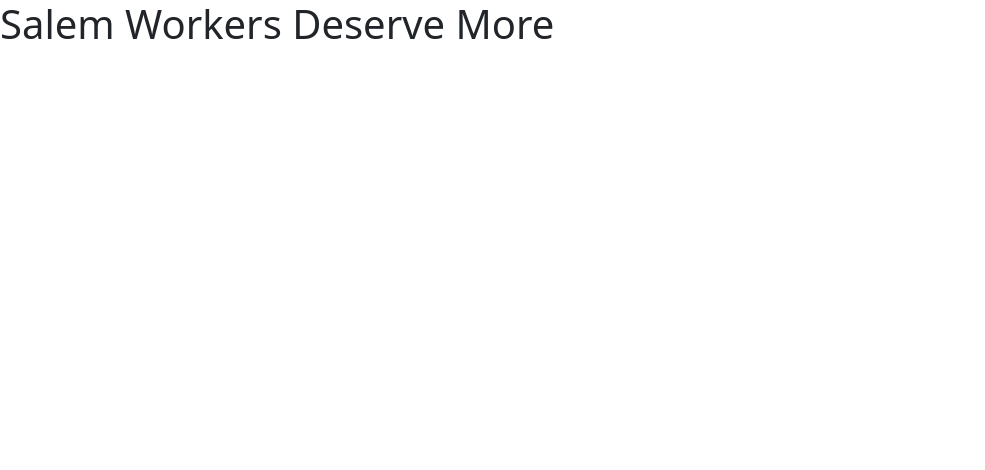
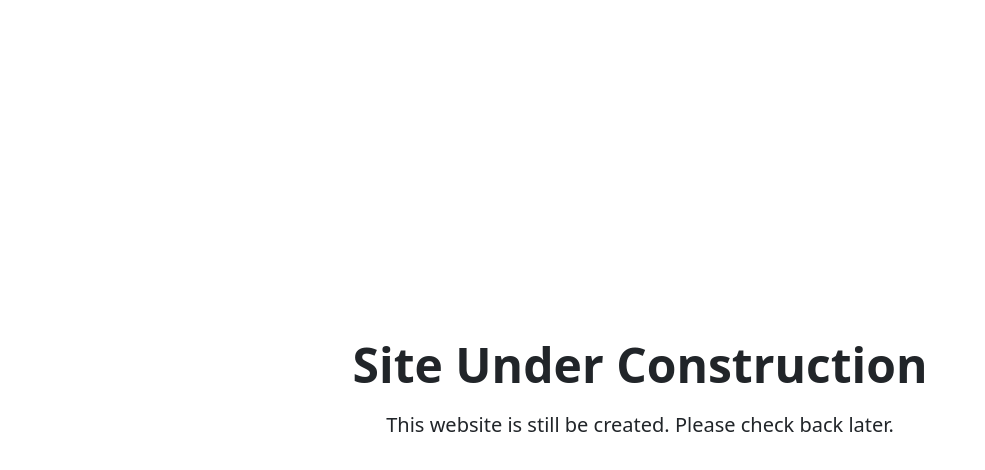
Before and after one commit to Salem-DSA/salemwdm, a React (Vite) app: page / in a window 1280 px wide. Shown: the top 470 px of the page, without its empty margins (0-985 px from the left). Built offline with nearby package versions, Linux system fonts and the light colour scheme.

Commit message:
Construction page

```diff
--- a/src/App.jsx
+++ b/src/App.jsx
@@ -1,9 +1,14 @@
 import Home from './pages/Home';
+import UnderConstruction from './pages/UnderConstruction';
 
 function App() {
   return (
     <>
+      {/*
       <Home />
+      */}
+
+      <UnderConstruction />
     </>
   )
 }
--- /dev/null
+++ b/src/pages/UnderConstruction.jsx
@@ -0,0 +1,14 @@
+export default function UnderConstruction() {
+  return (
+    <main className="container min-vh-100 d-flex flex-column justify-content-center align-items-center text-center">
+      <h1 className="display-5 fw-bold mb-3">
+        Site Under Construction
+      </h1>
+
+      <p className="lead mb-4">
+        This website is still be created.
+        Please check back later.
+      </p>
+    </main>
+  );
+}
```
Also changed, not shown: 1 other file (tests, documents, lock files or other folders).
